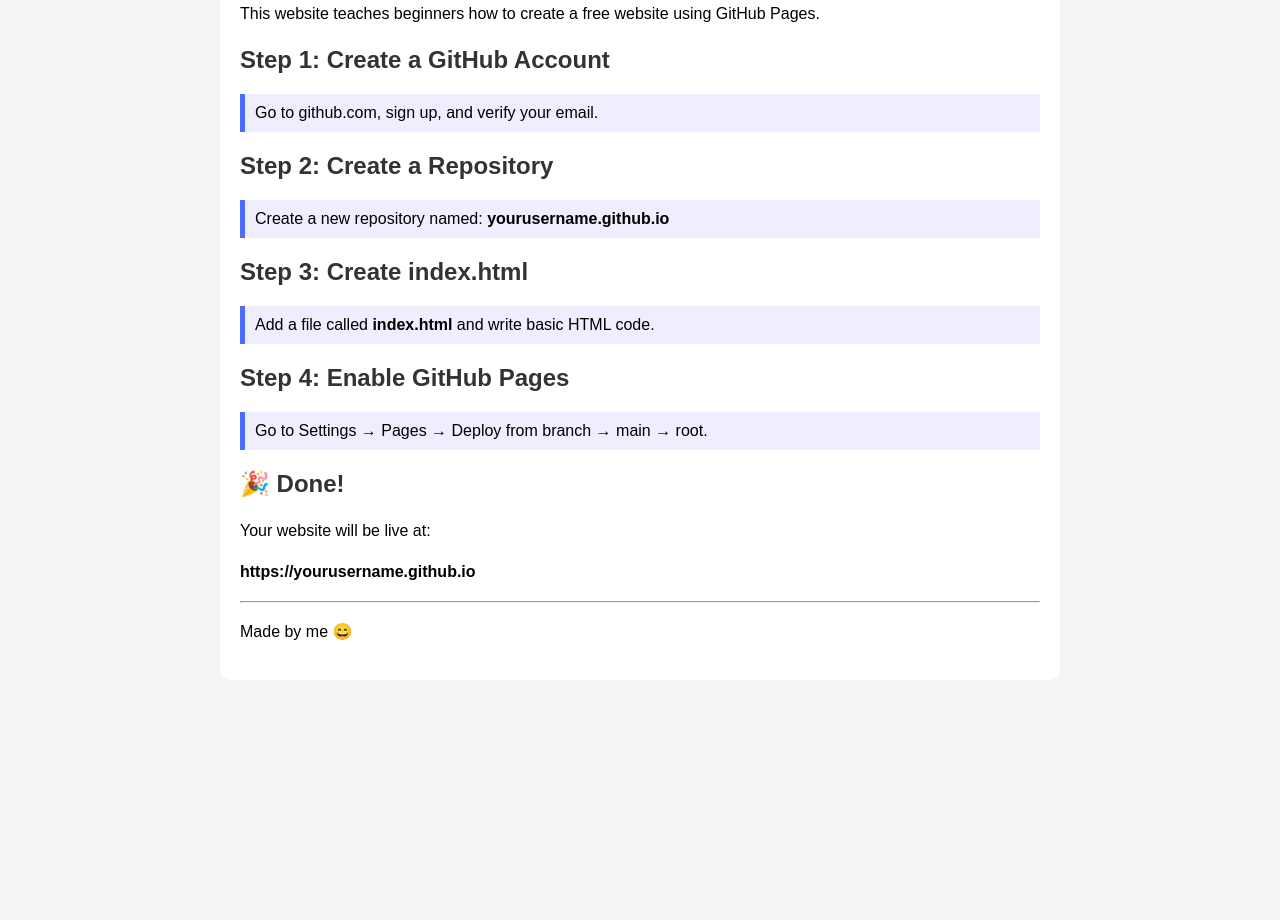
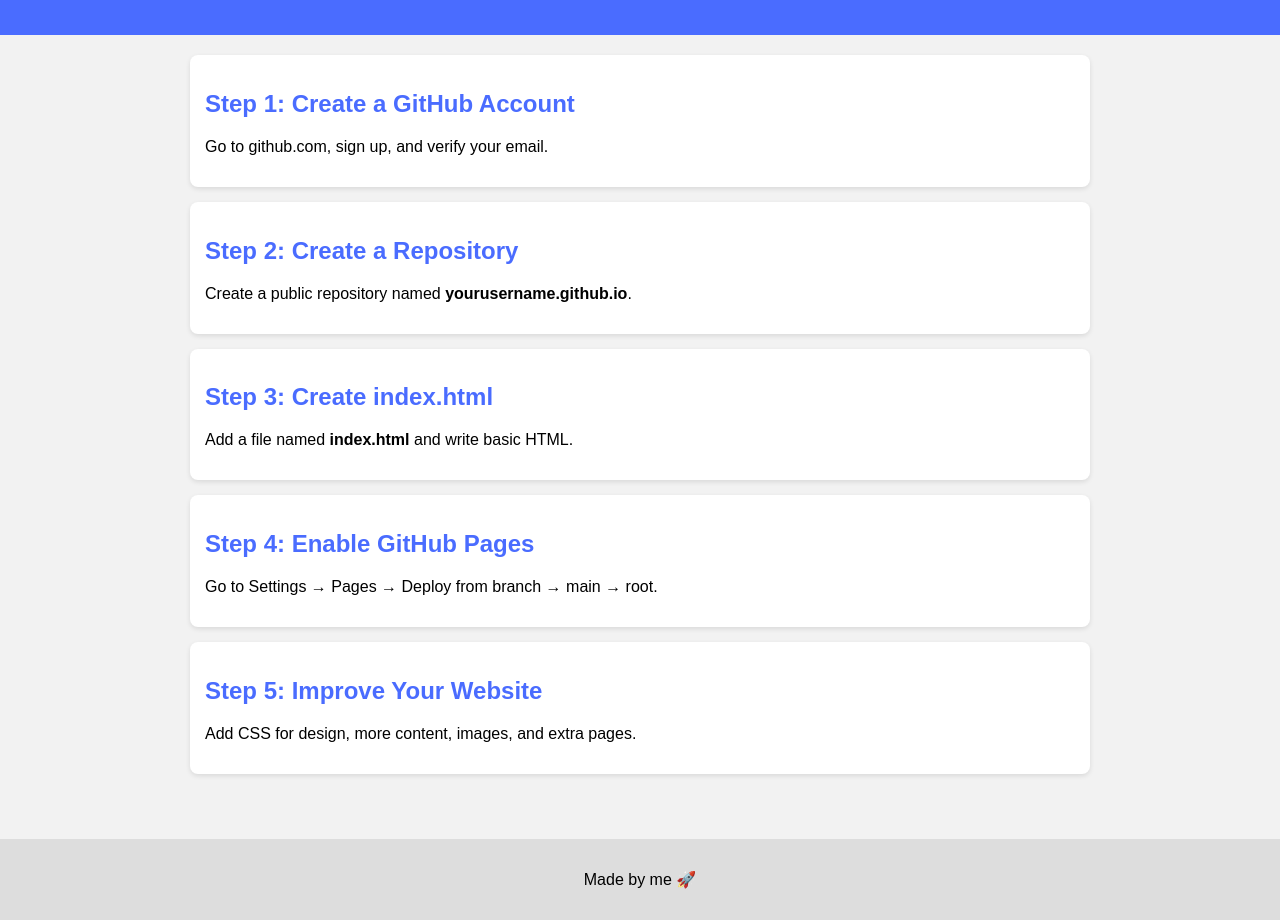
Before and after one commit to Xerox-01/Xerox.github.io-Set-it, a plain HTML site: page index.html in a window 1280 px wide. Shown: the part 119-1039 px from the top of the page. Before the commit the page ends 819 px from the top, so only its background shows below. Drawn offline with Linux system fonts and the light colour scheme.

Commit message:
Update index.html

```diff
--- a/index.html
+++ b/index.html
@@ -1,69 +1,89 @@
-
 <!DOCTYPE html>
 <html>
 <head>
   <title>How to Make a Website for Free</title>
+  <meta name="viewport" content="width=device-width, initial-scale=1">
   <style>
     body {
       font-family: Arial, sans-serif;
-      background-color: #f4f4f4;
+      background-color: #f2f2f2;
       margin: 0;
+      padding: 0;
+    }
+
+    header {
+      background-color: #4a6cff;
+      color: white;
       padding: 20px;
+      text-align: center;
     }
-    .container {
-      background: white;
+
+    main {
       padding: 20px;
-      border-radius: 10px;
-      max-width: 800px;
+      max-width: 900px;
       margin: auto;
     }
-    h1, h2 {
-      color: #333;
+
+    .step {
+      background: white;
+      padding: 15px;
+      margin-bottom: 15px;
+      border-radius: 8px;
+      box-shadow: 0 2px 5px rgba(0,0,0,0.1);
     }
-    p {
-      line-height: 1.6;
+
+    h2 {
+      color: #4a6cff;
     }
-    .step {
-      background: #eef;
-      padding: 10px;
-      border-left: 5px solid #4a6cff;
-      margin-bottom: 15px;
+
+    footer {
+      text-align: center;
+      padding: 15px;
+      background: #ddd;
+      margin-top: 30px;
     }
   </style>
 </head>
+
 <body>
 
-<div class="container">
+<header>
   <h1>How to Make a Website for Free</h1>
-  <p>This website teaches beginners how to create a free website using GitHub Pages.</p>
+  <p>Beginner guide using GitHub Pages</p>
+</header>
 
-  <h2>Step 1: Create a GitHub Account</h2>
+<main>
+
   <div class="step">
-    Go to github.com, sign up, and verify your email.
+    <h2>Step 1: Create a GitHub Account</h2>
+    <p>Go to github.com, sign up, and verify your email.</p>
   </div>
 
-  <h2>Step 2: Create a Repository</h2>
   <div class="step">
-    Create a new repository named: <b>yourusername.github.io</b>
+    <h2>Step 2: Create a Repository</h2>
+    <p>Create a public repository named <b>yourusername.github.io</b>.</p>
   </div>
 
-  <h2>Step 3: Create index.html</h2>
   <div class="step">
-    Add a file called <b>index.html</b> and write basic HTML code.
+    <h2>Step 3: Create index.html</h2>
+    <p>Add a file named <b>index.html</b> and write basic HTML.</p>
   </div>
 
-  <h2>Step 4: Enable GitHub Pages</h2>
   <div class="step">
-    Go to Settings → Pages → Deploy from branch → main → root.
+    <h2>Step 4: Enable GitHub Pages</h2>
+    <p>Go to Settings → Pages → Deploy from branch → main → root.</p>
   </div>
 
-  <h2>🎉 Done!</h2>
-  <p>Your website will be live at:</p>
-  <p><b>https://yourusername.github.io</b></p>
+  <div class="step">
+    <h2>Step 5: Improve Your Website</h2>
+    <p>Add CSS for design, more content, images, and extra pages.</p>
+  </div>
 
-  <hr>
-  <p>Made by me 😄</p>
-</div>
+</main>
+
+<footer>
+  <p>Made by me 🚀</p>
+</footer>
 
 </body>
 </html>
```
